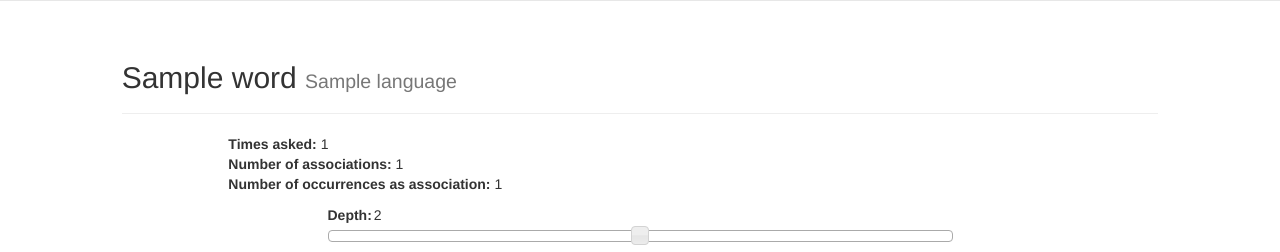
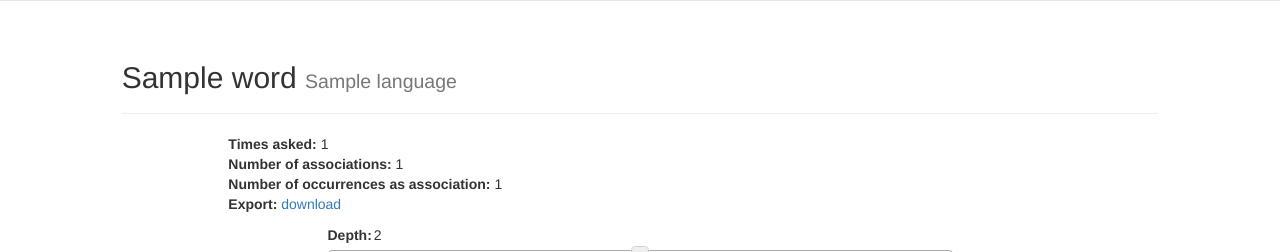
Before and after one commit to Tima-Is-My-Association/TIMA, a Django app: page /words/1/ in a window 1280 px wide. Shown: the part 50-302 px from the top of the page. Run offline with Django 3.2, Linux system fonts and the light colour scheme; tables that the repository leaves empty hold one stand-in row (values such as "Sample post"); parts of the project's set-up code (start-up, migrations or seed data) failed here and were passed over; some libraries are stand-ins or nearby versions.

Commit message:
Added export link.

```diff
--- a/templates/tima/words/word.html
+++ b/templates/tima/words/word.html
@@ -19,6 +19,7 @@
             <li><b>{% trans 'Times asked' %}:</b> {{ word.count }}</li>
             <li><b>{% trans 'Number of associations' %}:</b> {{ word.word.count }}</li>
             <li><b>{% trans 'Number of occurrences as association' %}:</b> {{ word.association.count }}</li>
+            <li><b>{% trans 'Export' %}:</b> <a href="{% url 'words_export' %}?word={{ word.id }}" target="_blank">{% trans 'download' %}</a></li>
         </ul>
     </div>
 </div>
```
